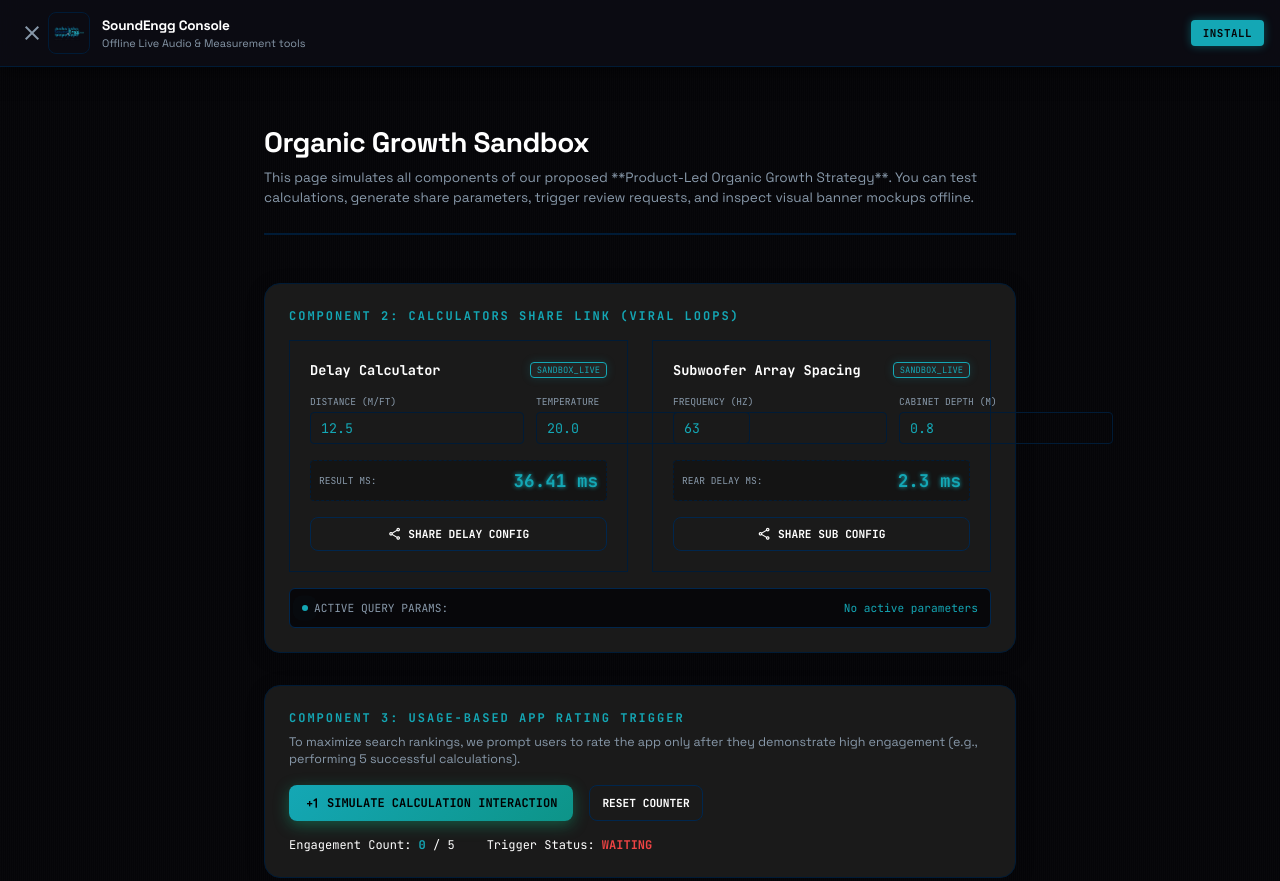
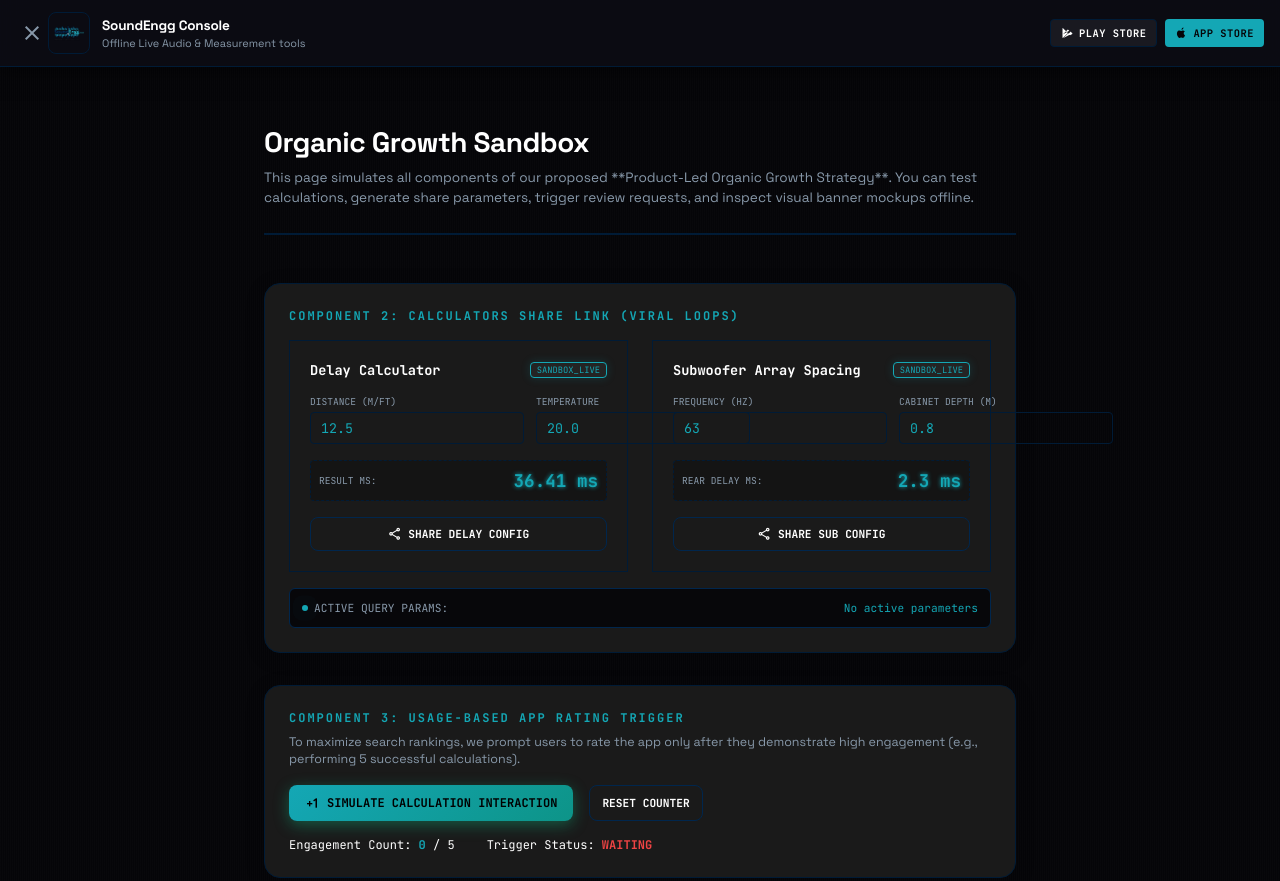
Before and after one commit to sujansubedi8934-sudo/soundengg-website, a website: page demo-organic-growth.html in a window 1280 px wide. Shown: the top 881 px of the page. Drawn offline with nearby package versions, Linux system fonts and the light colour scheme.

Commit message:
feat(growth-sandbox): replace single banner install button with dual Play Store and App Store buttons side-by-side

```diff
--- a/demo-organic-growth.html
+++ b/demo-organic-growth.html
@@ -218,8 +218,15 @@
                 <p>Offline Live Audio & Measurement tools</p>
             </div>
         </div>
-        <div class="smart-banner-actions">
-            <a href="https://play.google.com/store/apps/details?id=com.soundengg.console" target="_blank" class="smart-banner-btn" id="smart-banner-action-link">INSTALL</a>
+        <div class="smart-banner-actions" style="display: flex; gap: 0.5rem; align-items: center; flex-wrap: wrap;">
+            <a href="https://play.google.com/store/apps/details?id=com.soundengg.console" target="_blank" class="smart-banner-btn" style="background: rgba(255,255,255,0.06); border: 1px solid var(--outline); color: #fff !important; display: flex; align-items: center; gap: 6px; padding: 5px 10px; font-size: 0.65rem; height: 28px; box-shadow: none;">
+                <svg viewBox="0 0 24 24" width="12" height="12" fill="currentColor" style="vertical-align: middle;"><path d="M3.609 1.814L13.783 12 3.609 22.186A2.22 2.22 0 0 1 3 20.598V3.402c0-.665.234-1.25.609-1.588zm10.88 10.89l2.766 2.766L4.853 22.164l9.636-9.46zm3.56-3.56l3.705 2.115a1.86 1.86 0 0 1 0 3.226l-3.705 2.115-3.06-3.06 3.06-3.066zm-4.326-4.32l-9.636 9.46 12.402-6.698-2.766-2.762z"/></svg>
+                PLAY STORE
+            </a>
+            <a href="https://apps.apple.com/app/soundengg-console/id123456789" target="_blank" class="smart-banner-btn" style="background: var(--primary); color: #050508 !important; display: flex; align-items: center; gap: 6px; padding: 5px 10px; font-size: 0.65rem; height: 28px; box-shadow: none;">
+                <svg viewBox="0 0 24 24" width="12" height="12" fill="currentColor" style="vertical-align: middle;"><path d="M18.71 19.5c-.83 1.24-1.71 2.45-3.05 2.47-1.34.03-1.77-.79-3.29-.79-1.53 0-2 .77-3.27.82-1.31.05-2.3-1.32-3.14-2.53C4.25 17 2.94 12.45 4.7 9.39c.87-1.52 2.43-2.48 4.12-2.51 1.28-.02 2.5.87 3.29.87.78 0 2.26-1.07 3.81-.91.65.03 2.47.26 3.64 1.98-.09.06-2.17 1.28-2.15 3.81.03 3.02 2.65 4.03 2.68 4.04-.03.07-.42 1.44-1.38 2.83M15.97 4.17c.66-.81 1.11-1.93.99-3.06-1 .04-2.2.67-2.92 1.49-.62.71-1.16 1.85-1.01 2.96 1.12.09 2.27-.58 2.94-1.39z"/></svg>
+                APP STORE
+            </a>
         </div>
     </div>
 
@@ -485,14 +492,6 @@
             // --- Smart App Banner Toggle ---
             const smartBanner = document.getElementById('demo-smart-banner');
             const btnCloseBanner = document.getElementById('btn-close-banner');
-            const installBtn = document.getElementById('smart-banner-action-link');
-
-            // Detect user platform for specific store link
-            const isIOS = /iPad|iPhone|iPod/.test(navigator.userAgent) && !window.MSStream;
-            if (isIOS) {
-                installBtn.textContent = 'DOWNLOAD';
-                installBtn.href = 'https://apps.apple.com/app/soundengg-console/id123456789';
-            }
 
             btnCloseBanner.addEventListener('click', () => {
                 smartBanner.style.transform = 'translateY(-100%)';
```
